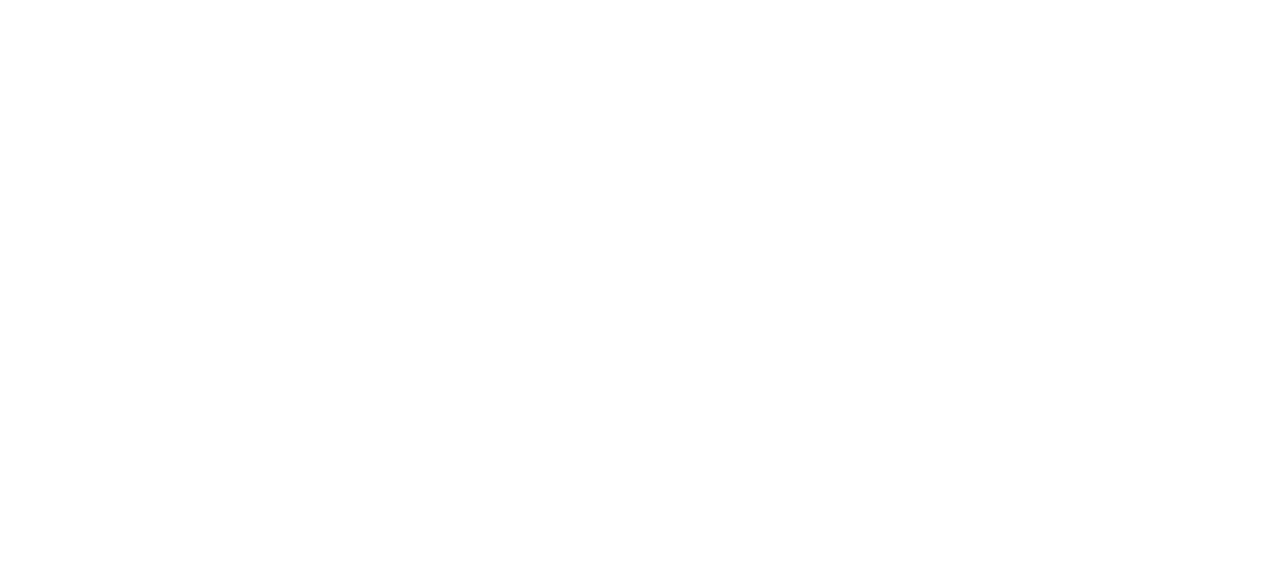
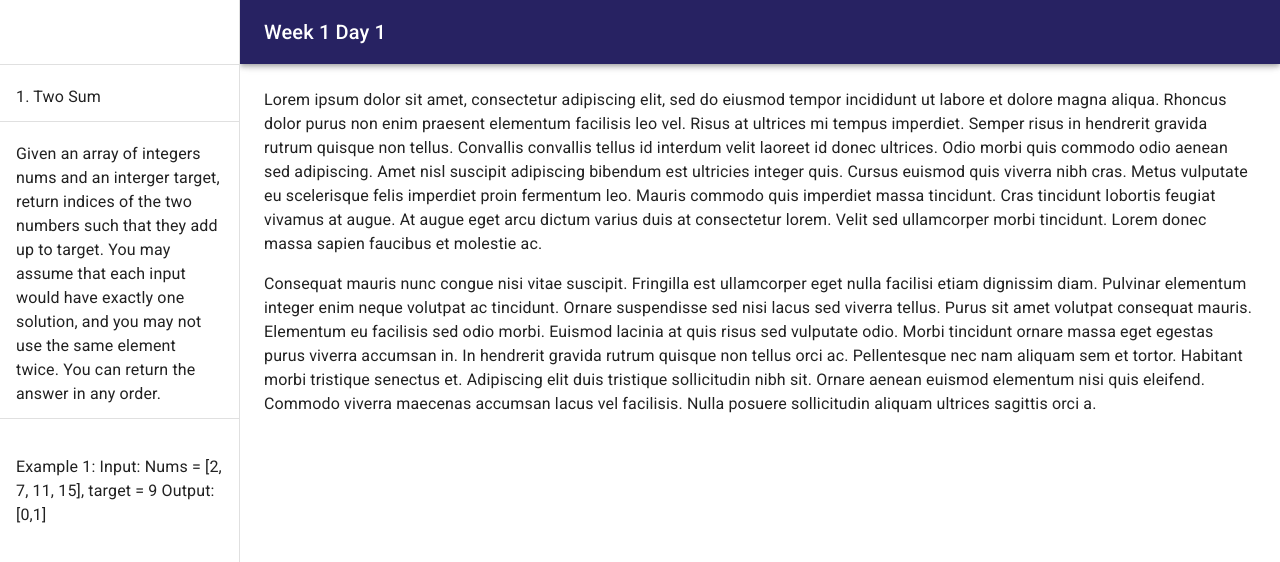
Before and after one commit to yepesJuan/perfect-practice-ui, a React (Create React App) app: page /codechallge in a window 1280 px wide. Before the commit this address had no page. Shown: the top 562 px of the page. Built offline with nearby package versions, Linux system fonts and the light colour scheme.

Commit message:
initial commit having added the code editor

```diff
--- a/package.json
+++ b/package.json
@@ -14,6 +14,7 @@
     "@types/node": "^12.0.0",
     "@types/react": "^17.0.0",
     "@types/react-dom": "17.0.0",
+    "@uiw/react-monacoeditor": "^3.4.5",
     "firebase": "^9.3.0",
     "react": "^17.0.2",
     "react-dom": "^17.0.2",
--- a/src/App.tsx
+++ b/src/App.tsx
@@ -8,6 +8,7 @@
 import { createTheme, CssBaseline } from "@mui/material";
 import { Home } from "./pages/Home";
 import { Login } from "./pages/Login";
+import CodeChallenge from "./pages/CodeChallenge";
 import "./App.css";
 import { UserContextProvider } from "./context/UserContext";
 
@@ -35,6 +36,7 @@
             <Routes>
               <Route path ='/' element={<Home />} />
               <Route path ='/login' element={<Login />} />
+              <Route path ='/codechallge' element={<CodeChallenge />} />
             </Routes>
           </Router>
         </UserContextProvider>
--- a/src/pages/CodeChallenge.tsx
+++ b/src/pages/CodeChallenge.tsx
@@ -1,6 +1,165 @@
+import * as React from 'react';
+import AppBar from '@mui/material/AppBar';
+import Box from '@mui/material/Box';
+import CssBaseline from '@mui/material/CssBaseline';
+import Divider from '@mui/material/Divider';
+import Drawer from '@mui/material/Drawer';
+import IconButton from '@mui/material/IconButton';
+import InboxIcon from '@mui/icons-material/MoveToInbox';
+import List from '@mui/material/List';
+import ListItem from '@mui/material/ListItem';
+import ListItemIcon from '@mui/material/ListItemIcon';
+import ListItemText from '@mui/material/ListItemText';
+import MailIcon from '@mui/icons-material/Mail';
+import MenuIcon from '@mui/icons-material/Menu';
+import Toolbar from '@mui/material/Toolbar';
+import Typography from '@mui/material/Typography';
 
 
+const drawerWidth = 240;
 
-export const CodeChallenge = () => {
+interface Props {
+  /**
+   * Injected by the documentation to work in an iframe.
+   * You won't need it on your project.
+   */
+  window?: () => Window;
+}
 
+export default function CodeChallenge(props: Props) {
+  const { window } = props;
+  const [mobileOpen, setMobileOpen] = React.useState(false);
+
+  const handleDrawerToggle = () => {
+    setMobileOpen(!mobileOpen);
+  };
+
+  const drawer = (
+    <div>
+      <Toolbar />
+      <Divider />
+      <List>
+        {['1. Two Sum'].map((text, index) => (
+          <ListItem button key={text}>
+
+            <ListItemText primary={text} />
+          </ListItem>
+        ))}
+       <Divider />
+       <List>
+        {[`Given an array of integers nums and an interger target, return indices of the two numbers such that they add up to target.
+          You may assume that each input would have exactly one solution, and you may not use the same element twice.
+          You can return the answer in any order.`].map((text, index) => (
+          <ListItem button key={text}>
+
+            <ListItemText primary={text} />
+          </ListItem>
+        ))}
+       <Divider />
+      </List>
+      </List>
+      <List>
+        {[`Example 1: \n Input: Nums = [2, 7, 11, 15], target = 9 \n Output: [0,1]`].map((text, index) => (
+          <ListItem button key={text}>
+            <ListItemText primary={text} />
+          </ListItem>
+        ))}
+      </List>
+    </div>
+  );
+
+  const container = window !== undefined ? () => window().document.body : undefined;
+
+  return (
+    <Box sx={{ display: 'flex' }}>
+      <CssBaseline />
+      <AppBar
+        position="fixed"
+        sx={{
+          width: { sm: `calc(100% - ${drawerWidth}px)` },
+          ml: { sm: `${drawerWidth}px` },
+        }}
+      >
+        <Toolbar>
+          <IconButton
+            color="inherit"
+            aria-label="open drawer"
+            edge="start"
+            onClick={handleDrawerToggle}
+            sx={{ mr: 2, display: { sm: 'none' } }}
+          >
+            <MenuIcon />
+          </IconButton>
+          <Typography variant="h6" noWrap component="div">
+            Week 1 Day 1
+          </Typography>
+        </Toolbar>
+      </AppBar>
+      <Box
+        component="nav"
+        sx={{ width: { sm: drawerWidth }, flexShrink: { sm: 0 } }}
+        aria-label="mailbox folders"
+      >
+        {/* The implementation can be swapped with js to avoid SEO duplication of links. */}
+        <Drawer
+          container={container}
+          variant="temporary"
+          open={mobileOpen}
+          onClose={handleDrawerToggle}
+          ModalProps={{
+            keepMounted: true, // Better open performance on mobile.
+          }}
+          sx={{
+            display: { xs: 'block', sm: 'none' },
+            '& .MuiDrawer-paper': { boxSizing: 'border-box', width: drawerWidth },
+          }}
+        >
+          {drawer}
+        </Drawer>
+        <Drawer
+          variant="permanent"
+          sx={{
+            display: { xs: 'none', sm: 'block' },
+            '& .MuiDrawer-paper': { boxSizing: 'border-box', width: drawerWidth },
+          }}
+          open
+        >
+          {drawer}
+        </Drawer>
+      </Box>
+      <Box
+        component="main"
+        sx={{ flexGrow: 1, p: 3, width: { sm: `calc(100% - ${drawerWidth}px)` } }}
+      >
+        <Toolbar />
+        <Typography paragraph>
+          Lorem ipsum dolor sit amet, consectetur adipiscing elit, sed do eiusmod
+          tempor incididunt ut labore et dolore magna aliqua. Rhoncus dolor purus non
+          enim praesent elementum facilisis leo vel. Risus at ultrices mi tempus
+          imperdiet. Semper risus in hendrerit gravida rutrum quisque non tellus.
+          Convallis convallis tellus id interdum velit laoreet id donec ultrices.
+          Odio morbi quis commodo odio aenean sed adipiscing. Amet nisl suscipit
+          adipiscing bibendum est ultricies integer quis. Cursus euismod quis viverra
+          nibh cras. Metus vulputate eu scelerisque felis imperdiet proin fermentum
+          leo. Mauris commodo quis imperdiet massa tincidunt. Cras tincidunt lobortis
+          feugiat vivamus at augue. At augue eget arcu dictum varius duis at
+          consectetur lorem. Velit sed ullamcorper morbi tincidunt. Lorem donec massa
+          sapien faucibus et molestie ac.
+        </Typography>
+        <Typography paragraph>
+          Consequat mauris nunc congue nisi vitae suscipit. Fringilla est ullamcorper
+          eget nulla facilisi etiam dignissim diam. Pulvinar elementum integer enim
+          neque volutpat ac tincidunt. Ornare suspendisse sed nisi lacus sed viverra
+          tellus. Purus sit amet volutpat consequat mauris. Elementum eu facilisis
+          sed odio morbi. Euismod lacinia at quis risus sed vulputate odio. Morbi
+          tincidunt ornare massa eget egestas purus viverra accumsan in. In hendrerit
+          gravida rutrum quisque non tellus orci ac. Pellentesque nec nam aliquam sem
+          et tortor. Habitant morbi tristique senectus et. Adipiscing elit duis
+          tristique sollicitudin nibh sit. Ornare aenean euismod elementum nisi quis
+          eleifend. Commodo viverra maecenas accumsan lacus vel facilisis. Nulla
+          posuere sollicitudin aliquam ultrices sagittis orci a.
+        </Typography>
+      </Box>
+    </Box>
+  );
 }
--- a/src/pages/Home.tsx
+++ b/src/pages/Home.tsx
@@ -8,6 +8,7 @@
     <>
       <h1>Home</h1>
       <Link to="/login" >Login</Link>
+      <Link to="/codechallge" >Code Challenge</Link>
     </>
   )
 }
```
Also changed, not shown: 1 other file (tests, documents, lock files or other folders).
